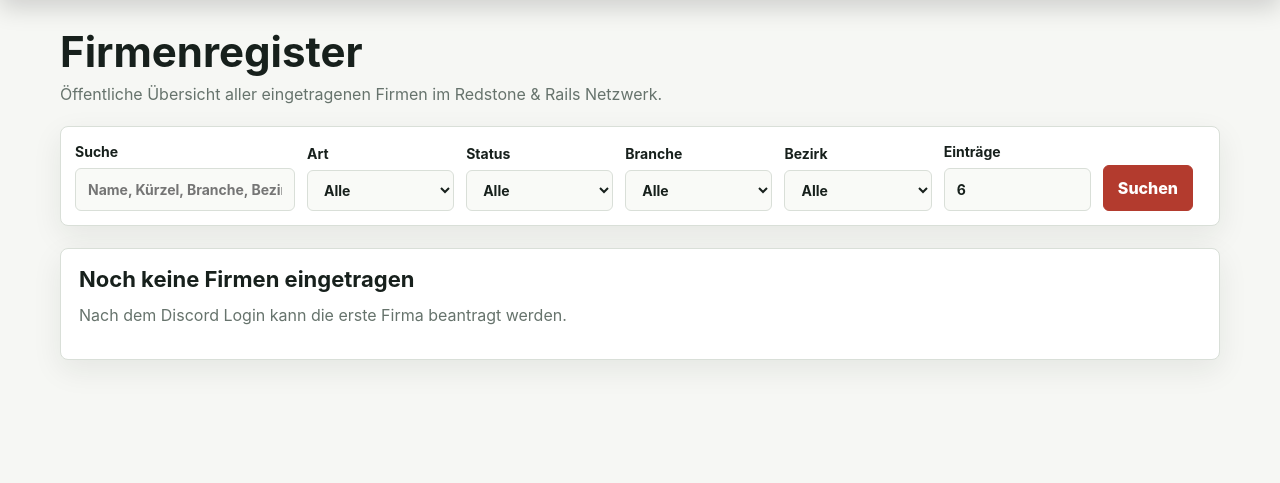
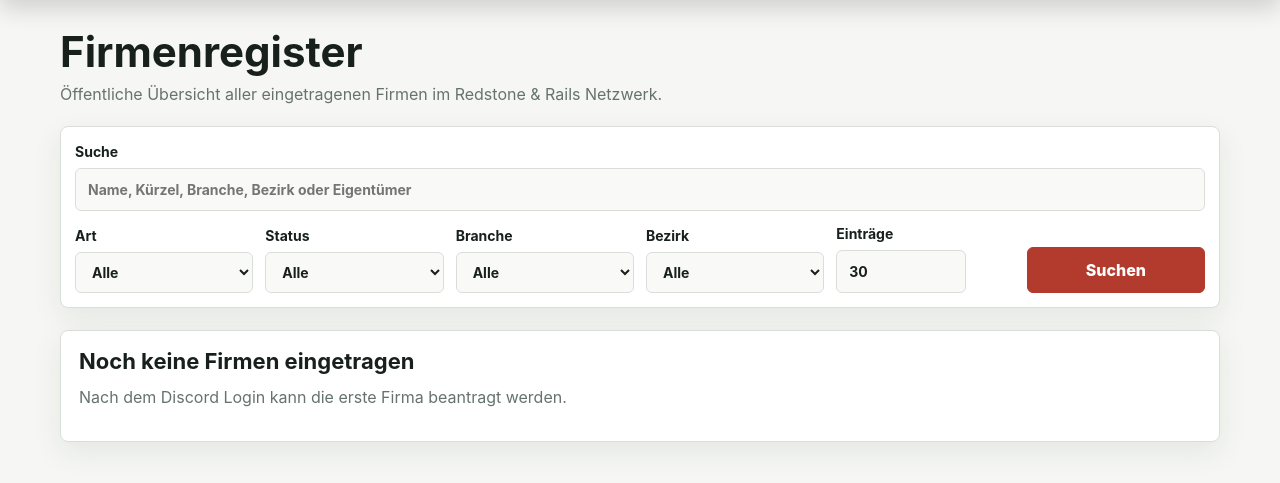
Before and after one commit to ZehJulianLp/unternehmensregister, a Flask app: page / in a window 1280 px wide. Shown: the part 71-554 px from the top of the page. Run offline with Flask 3, Linux system fonts and the light colour scheme; data that the repository does not hold is empty.

Commit message:
Refine registry search controls

```diff
--- a/app.py
+++ b/app.py
@@ -49,7 +49,7 @@ TYPE_LABELS = {
     "profit": "Profitunternehmen",
     "association": "Verein",
 }
-DEFAULT_PER_PAGE = 6
+DEFAULT_PER_PAGE = 30
 MAX_PER_PAGE = 100
 
 
--- a/static/css/styles.css
+++ b/static/css/styles.css
@@ -219,8 +219,6 @@ p {
 
 .search-form {
     display: grid;
-    grid-template-columns: minmax(220px, 1fr) repeat(5, minmax(120px, 170px)) auto auto;
-    align-items: end;
     gap: 12px;
     margin: 0 0 22px;
     padding: 14px;
@@ -228,6 +226,22 @@ p {
 
 .search-label {
     min-width: 0;
+}
+
+.filter-row {
+    display: grid;
+    grid-template-columns: repeat(auto-fit, minmax(150px, 1fr));
+    align-items: end;
+    gap: 12px;
+}
+
+.filter-row button,
+.filter-row .button {
+    min-height: 42px;
+}
+
+.per-page-label {
+    max-width: 130px;
 }
 
 .pagination {
@@ -614,7 +628,7 @@ th {
 }
 
 @media (max-width: 920px) {
-    .search-form {
+    .filter-row {
         grid-template-columns: 1fr 1fr;
     }
 
@@ -674,7 +688,8 @@ th {
     }
 
     .company-grid,
-    .search-form {
+    .search-form,
+    .filter-row {
         grid-template-columns: 1fr;
         gap: 12px;
     }
@@ -684,6 +699,10 @@ th {
     .empty-state,
     .search-form {
         padding: 14px;
+    }
+
+    .per-page-label {
+        max-width: none;
     }
 
     .stats-grid {
--- a/templates/index.html
+++ b/templates/index.html
@@ -11,6 +11,7 @@
         <span>Suche</span>
         <input name="q" value="{{ search_query }}" placeholder="Name, Kürzel, Branche, Bezirk oder Eigentümer">
     </label>
+    <div class="filter-row">
         <label>
             Art
             <select name="type">
@@ -47,7 +48,7 @@
                 {% endfor %}
             </select>
         </label>
-    <label>
+        <label class="per-page-label">
             Einträge
             <input name="per_page" type="number" min="1" max="{{ max_per_page }}" value="{{ per_page }}">
         </label>
@@ -55,6 +56,7 @@
         {% if search_query or type_filter or status_filter or industry_filter or district_filter or per_page != default_per_page %}
             <a class="button secondary" href="{{ url_for('index') }}">Zurücksetzen</a>
         {% endif %}
+    </div>
 </form>
 
 {% if companies %}
```
Lines whose indentation alone changed are shown as unchanged.
